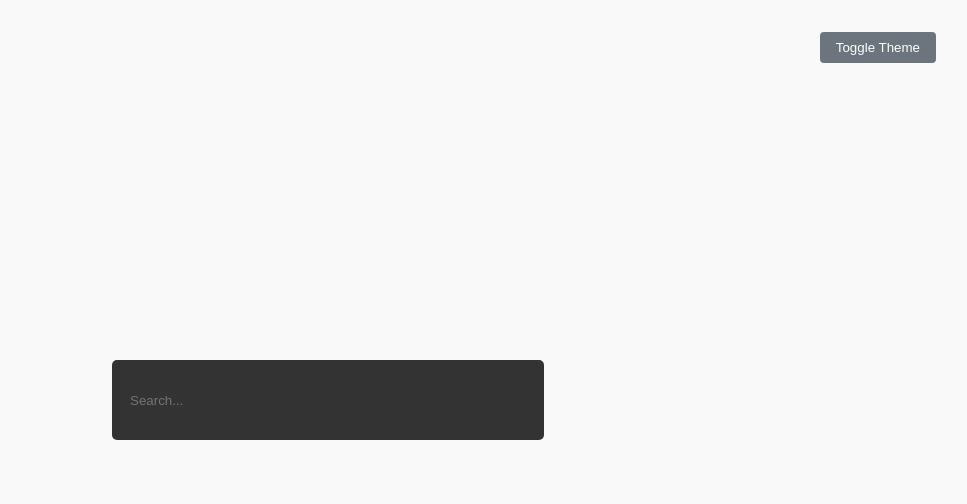
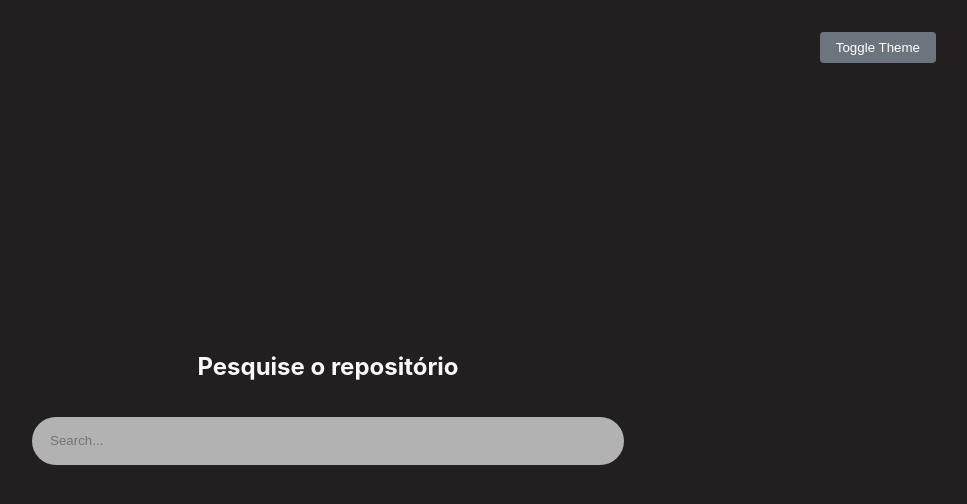
Before and after one commit to EmmanuelStocco/challenge-tecnorise, a React (Create React App) app: page / in a window 1280 px wide. Shown: the top 504 px of the page, without its empty margins (312-1279 px from the left). Built offline with nearby package versions, Linux system fonts and the light colour scheme.

Commit message:
feat: add text title

```diff
--- a/src/App.tsx
+++ b/src/App.tsx
@@ -4,10 +4,11 @@ import { lightTheme, darkTheme } from './styles/theme';
 import { ToggleButton } from './styles/styles';
 import { SearchBar } from './components/SearchBar';
 import HomePage from './pages';
+import TextIntro from './components/TextTitle';
 
 
 function App() {
-  const [theme, setTheme] = useState(lightTheme);
+  const [theme, setTheme] = useState(darkTheme);
   const toggleTheme = () => {
     setTheme((prevTheme) => (prevTheme === lightTheme ? darkTheme : lightTheme));
   };
@@ -18,6 +19,7 @@ function App() {
     <ThemeProvider theme={theme}>
        <HomePage>
         <ToggleButton onClick={toggleTheme}>Toggle Theme</ToggleButton>
+        <TextIntro title='Pesquise o repositório'/>
         <SearchBar onSearch={handleSearch} />
        </HomePage>
     </ThemeProvider>
--- a/src/components/SearchBar/style.ts
+++ b/src/components/SearchBar/style.ts
@@ -3,10 +3,10 @@ import styled from 'styled-components';
 export const Container = styled.div`
   display: flex;
   align-items: center;
-  width: 25rem;
-  height: 5rem;
+  width: 35rem;
+  height: 3rem;
   background-color: ${(props) => props.theme.colors.container};
-  border-radius: 5px;
+  border-radius: 25px;
   padding: 0 1rem;
 `;
 
--- /dev/null
+++ b/src/components/TextTitle/index.tsx
@@ -0,0 +1,18 @@
+import React from 'react';
+import { Title, Container } from './style';
+
+interface TextTitleProps {
+  title: string;
+}
+
+
+
+const TextTitle: React.FC<TextTitleProps> = ({ title }) => {
+  return (
+    <Container>
+      <Title>{title}</Title>
+    </Container>
+  );
+};
+
+export default TextTitle;
--- /dev/null
+++ b/src/components/TextTitle/style.ts
@@ -0,0 +1,11 @@
+import styled from 'styled-components';
+
+export const Container = styled.div`
+  text-align: center;
+  margin-bottom: 20px;
+`;
+
+export const Title = styled.h1`
+  color: ${(props) => props.theme.colors.text};
+  font-size: 24px;
+`;
--- a/src/styles/theme.ts
+++ b/src/styles/theme.ts
@@ -19,8 +19,8 @@ export const lightTheme = {
   // dark.ts
   export const darkTheme = {
     colors: {
-      background: '#333',
-      container: '#6c757d',
+      background: '#231F20',
+      container: '#BABABAF3',
       text: '#f9f9f9',
       primary: '#17a2b8',
       secondary: '#6c757d',
```
